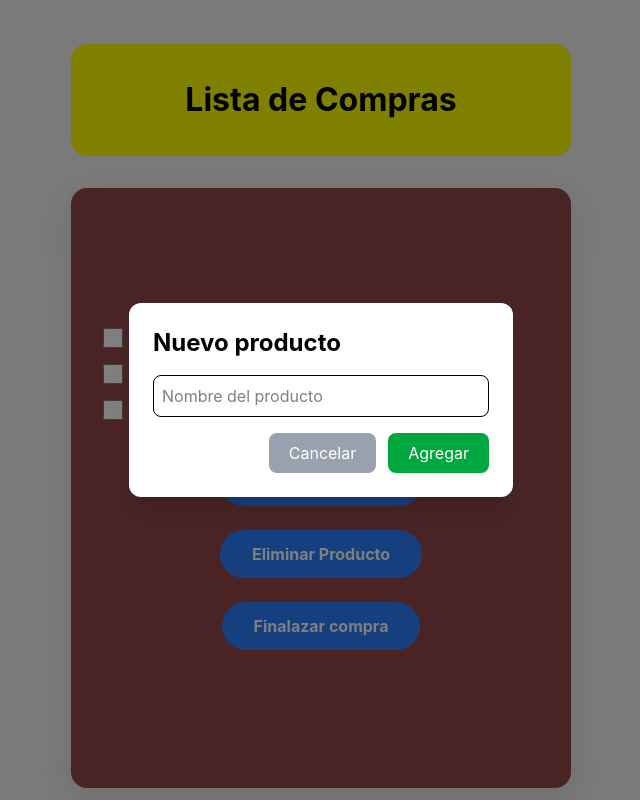
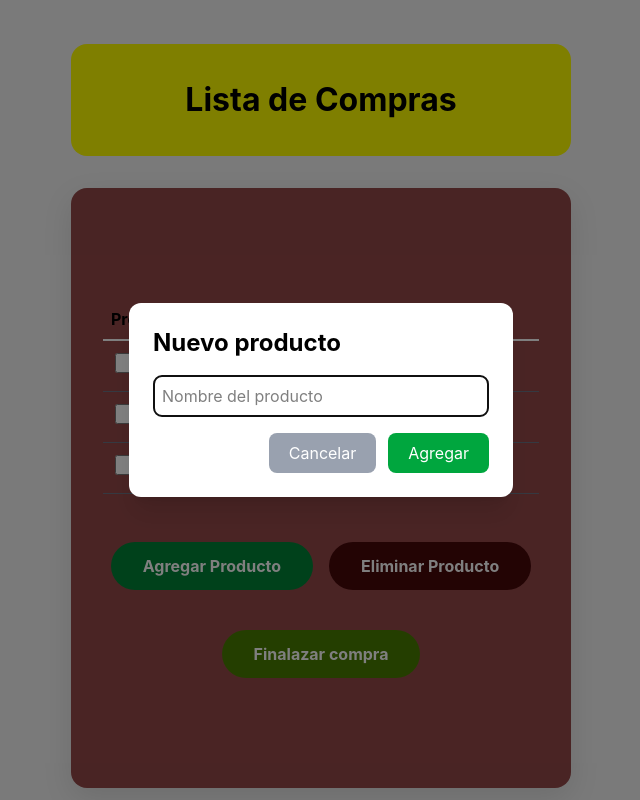
Before and after one commit to JuanEndl/listaSuper, a React (Vite) app: page / in a window 1280 px wide. Both pictures are taken after a click on the button "Agregar Producto". Shown: the whole page, without its empty margins (319-959 px from the left). Built offline with nearby package versions, Linux system fonts and the light colour scheme.

Commit message:
mejora de botones y visualizacion

```diff
--- a/src/components/ListaCompras.jsx
+++ b/src/components/ListaCompras.jsx
@@ -1,9 +1,11 @@
 import { useState } from "react";
 import { ModalProducto } from "./ModalProducto";
+import { ModalConfirmacion } from "./ModalConfirmacion";
 
 export const ListaCompras = () => {
   const [modalAbierto, setModalAbierto] = useState(false);
 
+  const [modalConfirmacion, setModalConfirmacion] = useState(false);
 
   /*productos seteados, si esta en false no esta marcado si esta en true se marca*/
   const [productos, setProductos] = useState([
@@ -51,10 +53,11 @@ export const ListaCompras = () => {
 };
 
 
-  /*Finalizar compra (borra toda la lista y la agrega a la base de datos)*/
+  /*Finalizar compra (borra toda la lista y la agrega a la base de datos, pregunta si se quiere finalizar)*/
 
   const finalizarCompra = () => {
     setProductos([]);
+    setModalConfirmacion(false);
   };
 
 
@@ -81,39 +84,51 @@ export const ListaCompras = () => {
       <h1 className="titulo">Lista de Compras</h1>
 
       <div className="card">
+        <table className="w-full border-collapse">
+          <thead>
+            <tr className="border-b-2 border-white">
+              <th className="w-10 p-2">Productos</th>
+            </tr>
+          </thead>
+
+          <tbody>
             {productos.map((producto) => (
-          <div key={producto.id} className="flex w-full mb-3" >
-            <div className="flex items-center gap-3">
-              <input type="checkbox" checked={producto.comprado} onChange={() => toggleSeleccion(producto.id)} className="w-5 h-5 blue-green-600 cursor-pointer" />
+              <tr key={producto.id} className="border-b border-gray-500">
+                <td className="w-10 p-3">
+                  <div className="flex items-center gap-3"></div>
+                  <input type="checkbox" checked={producto.comprado} onChange={() => toggleSeleccion(producto.id)} className="w-5 h-5 cursor-pointer" />
+                </td>
 
-              <span
-                className={
+                <td
+                  className={`${
                     producto.comprado
-                    ? "line-through text-gray-400"
+                      ? "line-through text-gray-300"
                       : ""
-                }
+                  }`}
                 >
                   {producto.nombre}
-              </span>
-            </div>
-          </div>
+                </td>
+              </tr>
             ))}
-
-        <button onClick={() => setModalAbierto(true)} className="mt-6 rounded-full bg-blue-500 px-8 py-3 font-bold text-white hover:bg-blue-700 transition" >
+          </tbody>
+        </table>
+        <div className="flex justify-center gap-4 mt-6 flex-wrap">
+          <button onClick={() => setModalAbierto(true)} className="mt-6 rounded-full bg-green-700 px-8 py-3 font-bold text-white hover:bg-green-950 transition" >
             Agregar Producto
           </button>
 
-        <button onClick={eliminarProductosFinalizados} className="mt-6 rounded-full bg-blue-500 px-8 py-3 font-bold text-white hover:bg-blue-700 transition" >
+          <button onClick={eliminarProductosFinalizados} className="mt-6 rounded-full bg-red-950 px-8 py-3 font-bold text-white hover:bg-red-700 transition" >
             Eliminar Producto
           </button>
 
-        <button onClick={finalizarCompra} className="mt-6 rounded-full bg-blue-500 px-8 py-3 font-bold text-white hover:bg-blue-700 transition" >
+          <button onClick={() => setModalConfirmacion(true)} className="mt-6 rounded-full bg-lime-700 px-8 py-3 font-bold text-white hover:bg-lime-800 transition" >
             Finalazar compra
           </button>
-
+          </div>
       </div>
 
       <ModalProducto abierto={modalAbierto} cerrar={() => setModalAbierto(false)} guardar={agregarProducto} />
+      <ModalConfirmacion abierto={modalConfirmacion} cerrar={() => setModalConfirmacion(false)} confirmar={finalizarCompra} />
     </div>
   );
 };
--- /dev/null
+++ b/src/components/ModalConfirmacion.jsx
@@ -0,0 +1,34 @@
+export const ModalConfirmacion = ({
+        abierto,
+        cerrar,
+        confirmar,
+    }) => {
+  if (!abierto) return null;
+
+  return (
+    <div className="fixed inset-0 flex items-center justify-center bg-black/50">
+      <div className="w-96 rounded-xl bg-white p-6 shadow-xl">
+
+        <h2 className="text-2xl font-bold mb-3">
+          Finalizar compra
+        </h2>
+
+        <p className="text-gray-600 mb-6">
+          ¿Estás seguro de que querés finalizar la compra?
+          <br />
+          Se guardaran todos los productos.
+        </p>
+
+        <div className="flex justify-end gap-3">
+          <button onClick={cerrar} className="rounded-lg bg-gray-400 px-5 py-2 text-white hover:bg-gray-500" >
+            Cancelar
+          </button>
+
+          <button onClick={confirmar} className="rounded-lg bg-red-600 px-5 py-2 text-white hover:bg-red-700" >
+            Sí, eliminar
+          </button>
+        </div>
+      </div>
+    </div>
+  );
+};
--- a/src/components/ModalProducto.jsx
+++ b/src/components/ModalProducto.jsx
@@ -6,8 +6,15 @@ export const ModalProducto = ({ abierto, cerrar, guardar }) => {
   if (!abierto) return null;
 
   const agregar = () => {
+    if (!nombre.trim()) return;
+
     guardar(nombre);
     setNombre("");
+  };
+
+  const handleSubmit = (e) => {
+    e.preventDefault(); // Evita que la página se recargue
+    agregar();
   };
 
   return (
@@ -17,17 +24,19 @@ export const ModalProducto = ({ abierto, cerrar, guardar }) => {
           Nuevo producto
         </h2>
 
-        <input type="text" value={nombre} onChange={(e) => setNombre(e.target.value)} placeholder="Nombre del producto" className="mb-4 w-full rounded-lg border p-2" />
+        <form onSubmit={handleSubmit}>
+          <input type="text" value={nombre} onChange={(e) => setNombre(e.target.value)} placeholder="Nombre del producto" className="mb-4 w-full rounded-lg border p-2" autoFocus/>
 
           <div className="flex justify-end gap-3">
-          <button onClick={cerrar} className="rounded-lg bg-gray-400 px-5 py-2 text-white" >
+            <button type="button" onClick={() => { setNombre(""); cerrar(); }} className="rounded-lg bg-gray-400 px-5 py-2 text-white hover:bg-gray-500" >
               Cancelar
             </button>
 
-          <button onClick={agregar} className="rounded-lg bg-green-600 px-5 py-2 text-white" >
+            <button type="submit" className="rounded-lg bg-green-600 px-5 py-2 text-white hover:bg-green-700" >
               Agregar
             </button>
           </div>
+        </form>
       </div>
     </div>
   );
```
Lines whose indentation alone changed are shown as unchanged.
